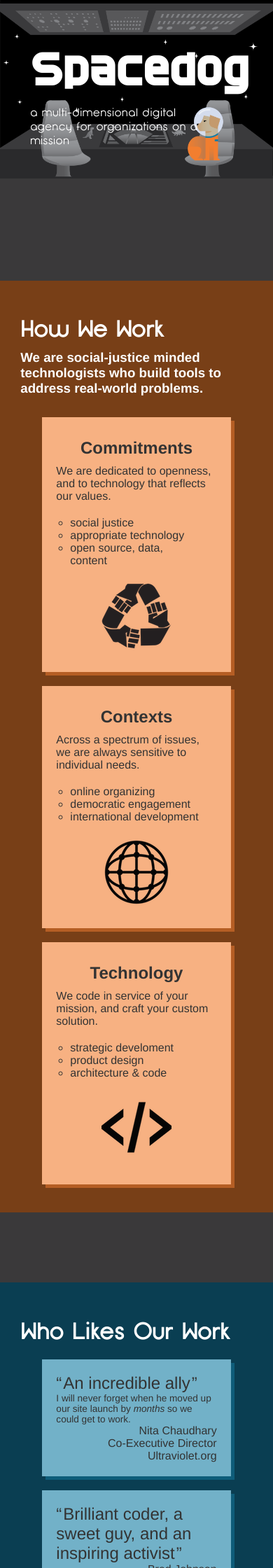
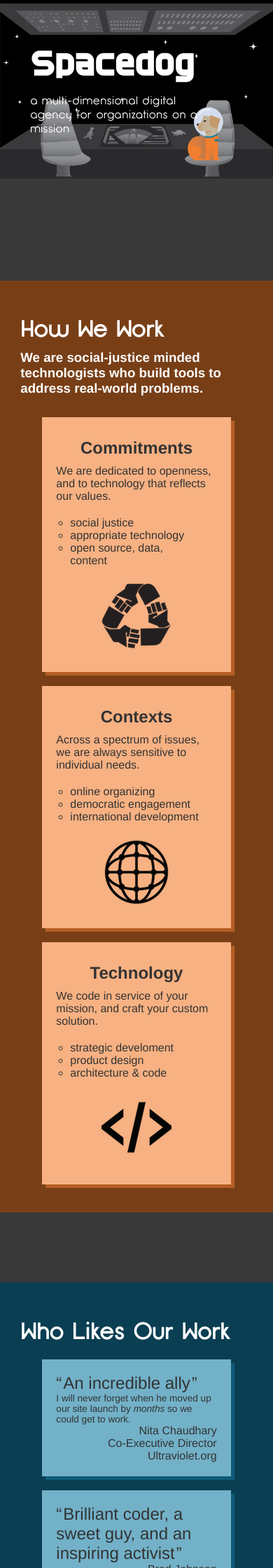
Before and after one commit to spacedogXYZ/spacedogXYZ, a Jekyll site: the page built from index.html, in a window 390 px wide. Shown: the top 2240 px of the page at 70% size. Built offline with Jekyll 4.4.1, drawn with Linux system fonts in a browser that asks for light colours; nearby versions of some CDN libraries; comment, search, counter and statistics services are not loaded.

Commit message:
more mobile style fixes

```diff
--- a/_layouts/default.html
+++ b/_layouts/default.html
@@ -2,7 +2,7 @@
 <html xmlns="http://www.w3.org/1999/xhtml" xml:lang="en" lang="en-us">
   <head>
     <meta http-equiv="content-type" content="text/html; charset=utf-8">
-    <meta name="viewport" content="width=device-width, maximum-scale=1.0">
+    <meta name="viewport" content="width=device-width, initial-scale=1.0, maximum-scale=1.0, user-scalable=no">
     <meta property="og:image" content="http://spacedog.xyz/static/images/spacedog.png" />
     <meta property="og:type" content="website" />
     <meta property="og:url" content="http://spacedog.xyz" />
--- a/css/style.css
+++ b/css/style.css
@@ -882,7 +882,7 @@
   text-align: right;
 }
 @media (max-width: 768px) {
-  body.index section#splash .overlay.text .logo {
+  body.index section#splash .overlay.text #logo {
     font-size: 3em;
   }
   body.index section#splash .overlay.text .tagline {
--- a/less/mobile.less
+++ b/less/mobile.less
@@ -1,7 +1,7 @@
 body.index { @media (max-width: @grid-float-breakpoint) {
   section#splash {
     .overlay.text {
-      .logo {
+      #logo {
         font-size: 3em;
       }
       .tagline {
```
Also changed, not shown: 1 other file.
